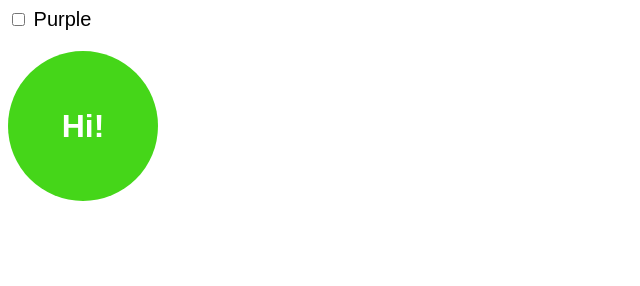
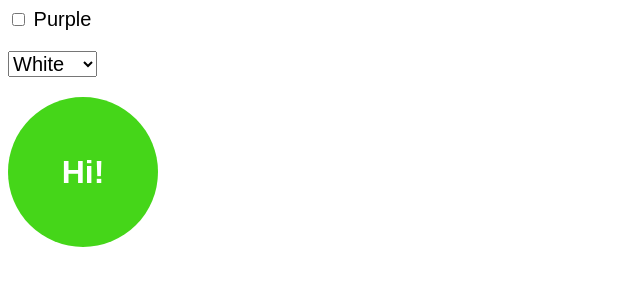
Before and after one commit to simotae14/VUE-class-bindings, a plain HTML site: page index.html in a window 1280 px wide. Shown: the whole page, without its empty margins (0-640 px from the left). Drawn offline with nearby package versions, Linux system fonts and the light colour scheme.

Commit message:
Class bindings with multiple classes

```diff
--- a/app.js
+++ b/app.js
@@ -1,7 +1,15 @@
 let vm = Vue.createApp({
   data() {
     return {
-      isPurple: false
+      isPurple: false,
+      selectedColor: ''
+    }
+  },
+  computed: {
+    circle_classes() {
+      return {
+        purple: this.isPurple
+      };
     }
   }
 }).mount('#app');
--- a/index.html
+++ b/index.html
@@ -9,7 +9,12 @@
     <label>
       <input type="checkbox" v-model="isPurple" /> Purple
     </label>
-    <div class="circle" :class="{ purple: isPurple }">
+    <select v-model="selectedColor">
+      <option value="">White</option>
+      <option value="text-black">Black</option>
+      <option value="text-orange">Orange</option>
+    </select>
+    <div class="circle" :class="[selectedColor, circle_classes]">
       Hi!
     </div>
   </div>
```
